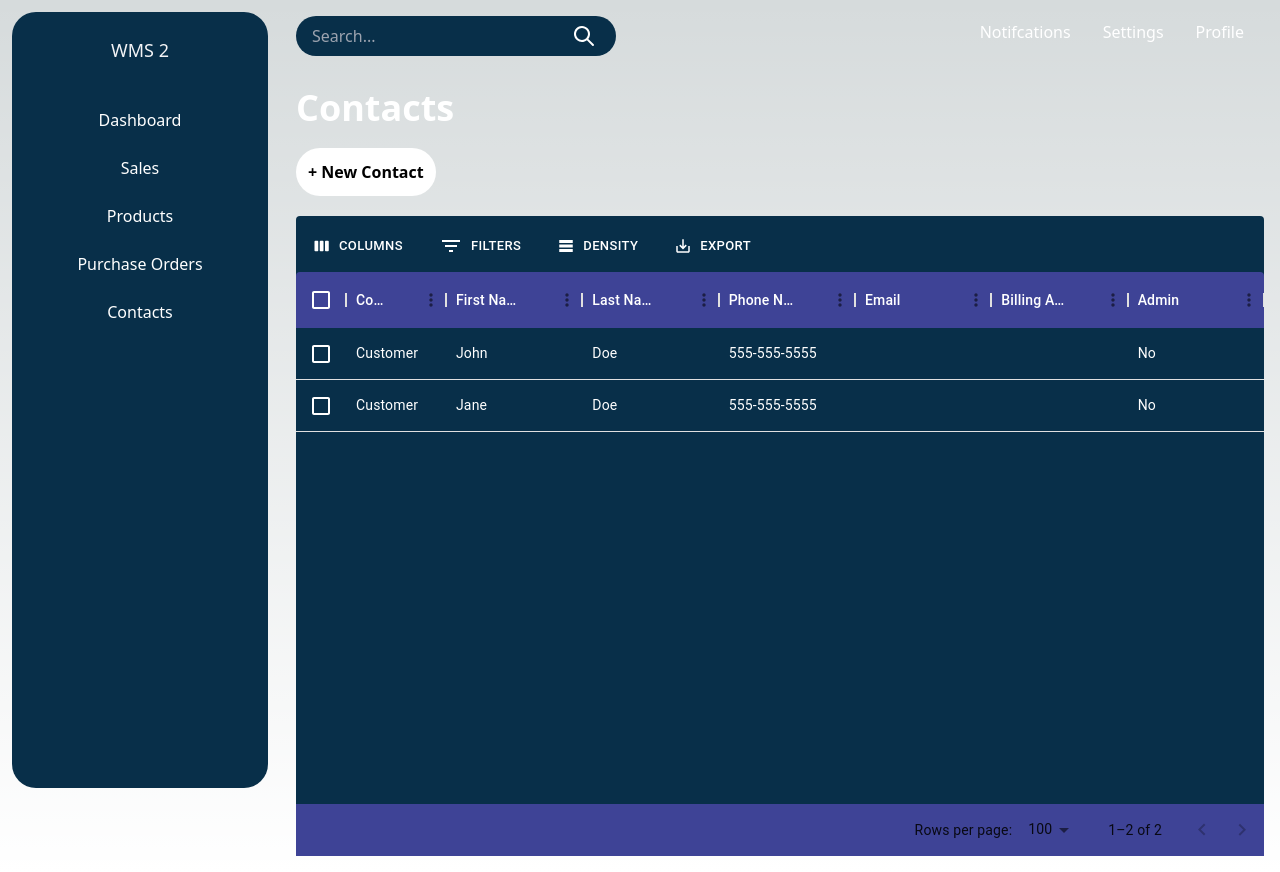
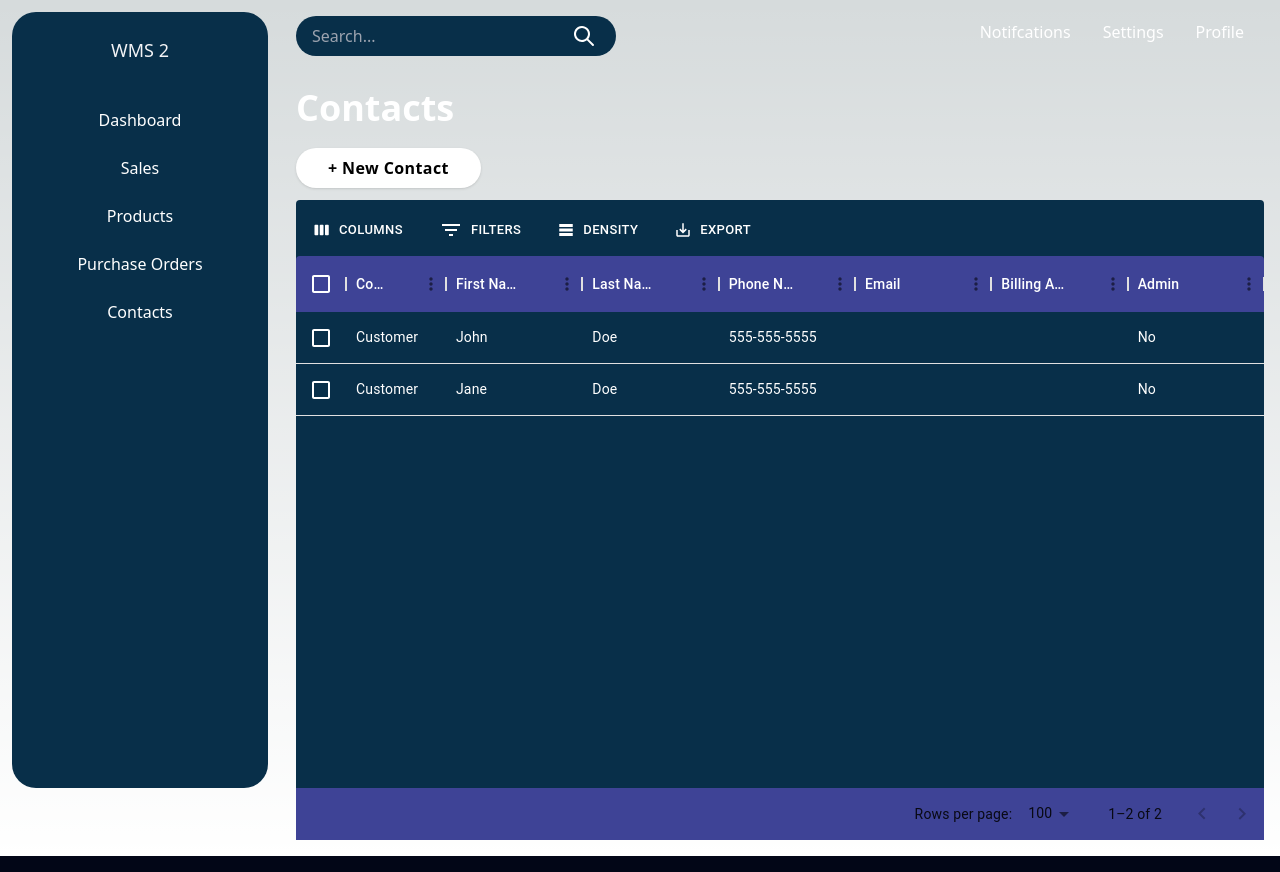
Before and after one commit to alofty645/wms2, a Next.js app: page /contacts in a window 1280 px wide. Built offline with nearby package versions, Linux system fonts and the light colour scheme.

Commit message:
new button styling

```diff
--- a/app/contacts/page.tsx
+++ b/app/contacts/page.tsx
@@ -70,7 +70,9 @@ const Contacts = () => {
          m-4  h-3/4 rounded-3xl"
     >
       <Header title={"Contacts"}></Header>
-      <Newbutton title={"+ New Contact"}></Newbutton>
+      <div className="my-3">
+        <Newbutton title={"+ New Contact"}></Newbutton>
+      </div>
       <Box
         height="80vh"
         sx={{
--- a/components/Newbutton.tsx
+++ b/components/Newbutton.tsx
@@ -1,13 +1,39 @@
 "use client";
-import Link from "next/link";
 
-interface ButtonProps {
-  title: string;
-}
+import clsx from "clsx";
 
-const Newbutton = ({ title }: ButtonProps) => {
+type Props = React.ButtonHTMLAttributes<HTMLButtonElement>;
+
+const Newbutton = ({ className, title, ...rest }: Props) => {
   return (
-    <button className=" font-bold text-black bg-white mb-5 p-3 text-l rounded-3xl ">
+    <button
+      className={clsx(
+        "bg-white text-black",
+        "py-2 px-8 leading-6",
+        "rounded-full",
+        "font-semibold",
+        "tracking-wide",
+        "cursor-pointer",
+        "inline-flex",
+        "items-center",
+        "justify-center",
+        "relative shadow",
+        // Hover
+        "transition",
+        "hover:bg-indigo-600",
+        "hover:shadow-md",
+        // Focus
+        "outline-none",
+        "ring-indigo-500/70",
+        "ring-offset-2",
+        "focus-visible:ring-2",
+        "focus:scale-[0.98]",
+        // Disabled
+        "disabled:bg-indigo-500/50 disabled:cursor-not-allowed",
+        className
+      )}
+      {...rest}
+    >
       {title}
     </button>
   );
--- a/components/Sidebar.tsx
+++ b/components/Sidebar.tsx
@@ -1,4 +1,5 @@
 import Link from "next/link";
+import Newbutton from "./Newbutton";
 
 const Sidebar = () => {
   return (
--- a/package.json
+++ b/package.json
@@ -17,6 +17,7 @@
     "@types/react": "18.0.37",
     "@types/react-dom": "18.0.11",
     "autoprefixer": "10.4.14",
+    "clsx": "^1.2.1",
     "eslint": "8.38.0",
     "eslint-config-next": "13.3.0",
     "next": "13.3.0",
```
Also changed, not shown: 1 other file (tests, documents, lock files or other folders).
